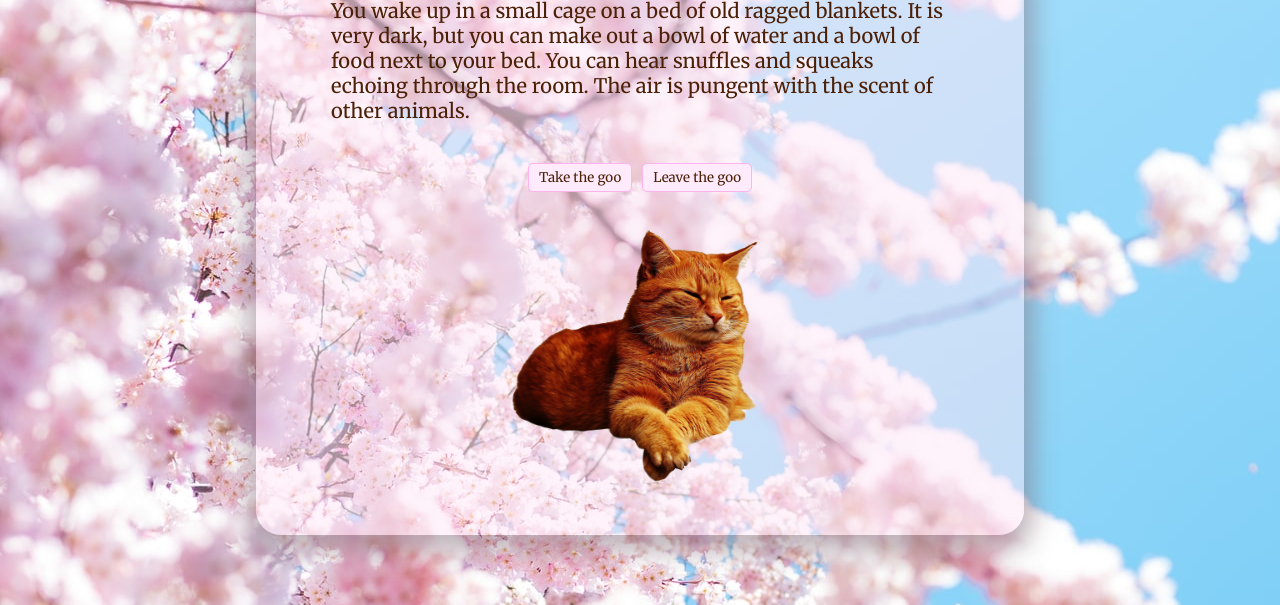
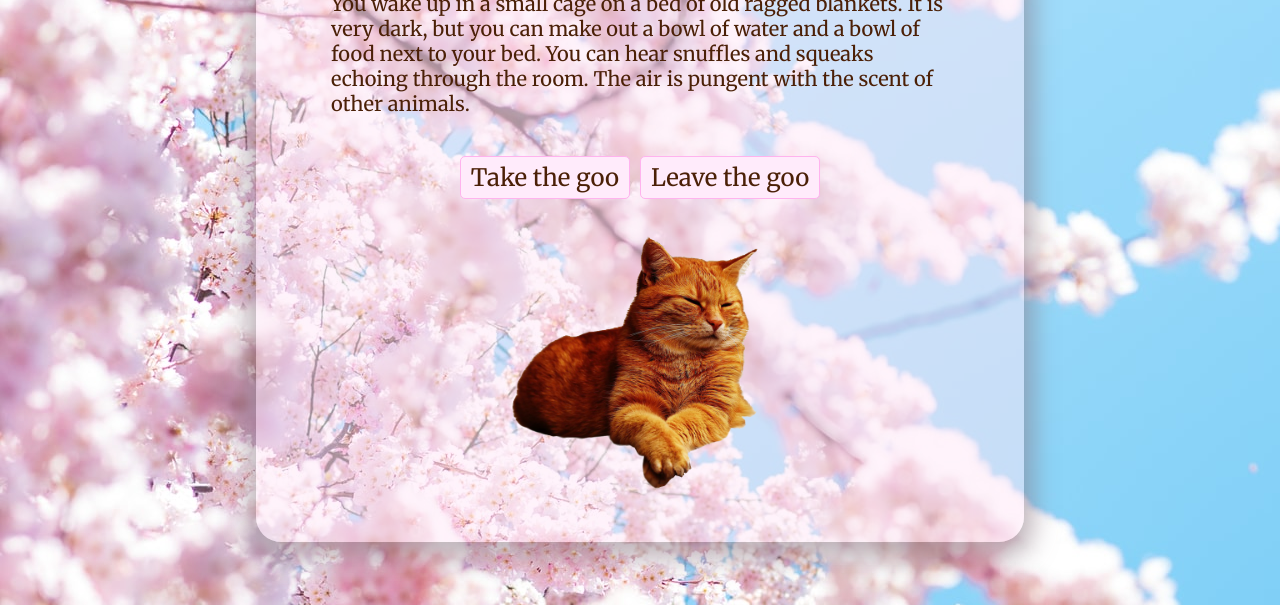
Before and after one commit to laurenfenne/catastrophe-cat, a plain HTML site: page index.html in a window 1280 px wide. Shown: the part 195-800 px from the top of the page. Drawn offline with Linux system fonts and the light colour scheme.

Commit message:
Increased button text size.

```diff
--- a/index.html
+++ b/index.html
@@ -6,7 +6,7 @@
     <meta name="viewport" content="width=device-width, initial-scale=1.0">
     <title>Text Adventure</title>
     <link rel="stylesheet" href="style.css">
-    <link rel="icon" href="images/cat-favicon.png"
+    <link rel="icon" href="images/cat-favicon.png">
 </head>
 <body>
     <audio>
--- a/style.css
+++ b/style.css
@@ -61,6 +61,7 @@ body {
     border: 1px solid hsl(313, 100%, 85%);
     border-radius: 5px;
     padding: 5px 10px;
+    font-size: 3vmin;
     color:rgb(75, 32, 7);
     outline: none;
     transition: background-color 200ms ease-in-out;
```
